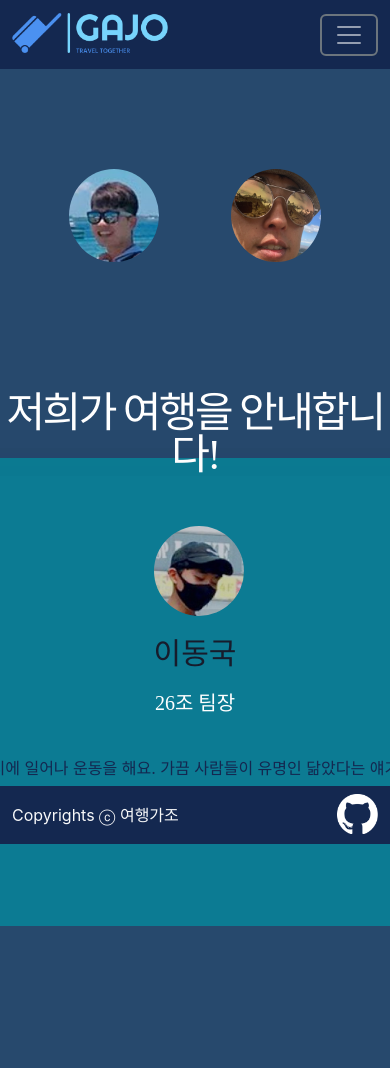
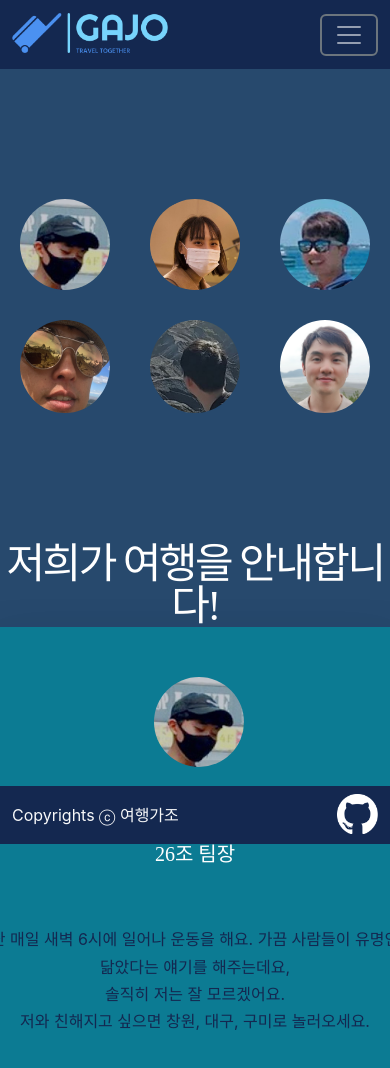
Before and after one commit to codestates-seb/seb41_main_026, a React (Create React App) app in the folder client/: page /guide in a window 390 px wide. Shown: the top 1068 px of the page. Before the commit the page ends 926 px from the top, so only its background shows below. Built offline with nearby package versions, Linux system fonts and the light colour scheme; a web font is replaced by a local one.

Commit message:
Feat: 가이드 페이지 반응형 적용

```diff
--- a/client/src/pages/HomePage/MainGuide.jsx
+++ b/client/src/pages/HomePage/MainGuide.jsx
@@ -15,11 +15,16 @@ const GuideBox = styled.div`
   display: flex;
   justify-content: space-between;
   margin-top: 100px;
+  @media screen and (max-width: 500px) {
+    width: 350px;
+  }
+  flex-wrap: wrap;
 `;
 
 const GuideImg = styled.img`
   width: 90px;
   border-radius: 50%;
+  margin-top: 30px;
   cursor: pointer;
 `;
 
@@ -42,6 +47,7 @@ const GuideInfoBox = styled.div`
   align-items: center;
   flex-direction: column;
   position: relative;
+  margin-bottom: 150px;
 `;
 
 const GuideInfo = styled.div`
@@ -53,6 +59,9 @@ const GuideInfo = styled.div`
   display: flex;
   flex-direction: column;
   align-items: center;
+  @media screen and (max-width: 500px) {
+    width: 450px;
+  }
 `;
 
 const GuideName = styled.div`
@@ -83,6 +92,7 @@ const GuideText = styled.div`
   text-align: center;
   color: #142850;
   margin-top: 40px;
+  padding: 20px;
 `;
 
 const GuideAnimationBox = styled.div`
@@ -93,7 +103,10 @@ const GuideAnimationBox = styled.div`
   border-radius: 10px;
   position: absolute;
   z-index: -1;
-  bottom: 60px;
+  bottom: 30px;
+  @media screen and (max-width: 500px) {
+    width: 400px;
+  }
 `;
 
 const GuideDefalutBox = styled.div`
@@ -105,6 +118,9 @@ const GuideDefalutBox = styled.div`
   position: absolute;
   bottom: 0px;
   z-index: -2;
+  @media screen and (max-width: 500px) {
+    width: 350px;
+  }
 `;
 
 function MainGuide() {
```
